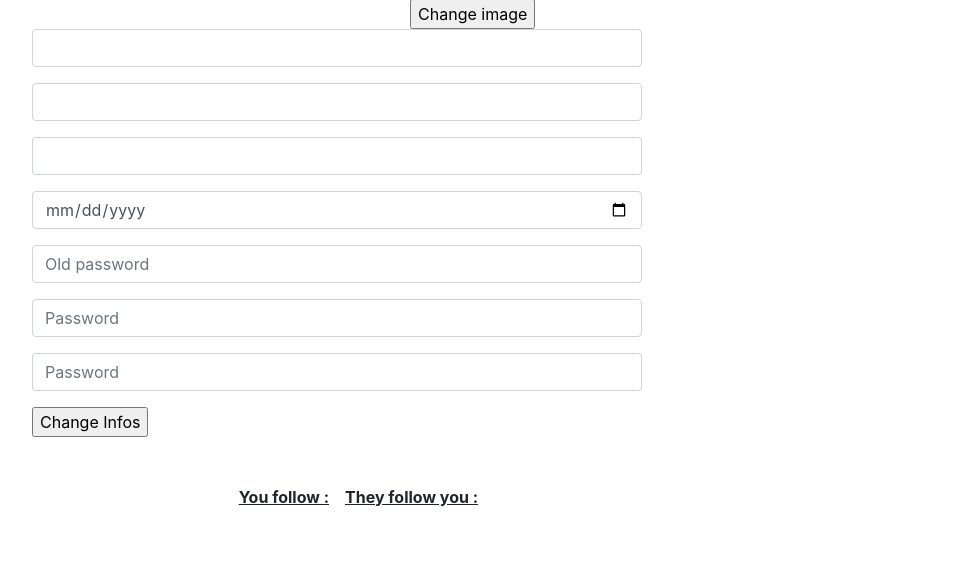
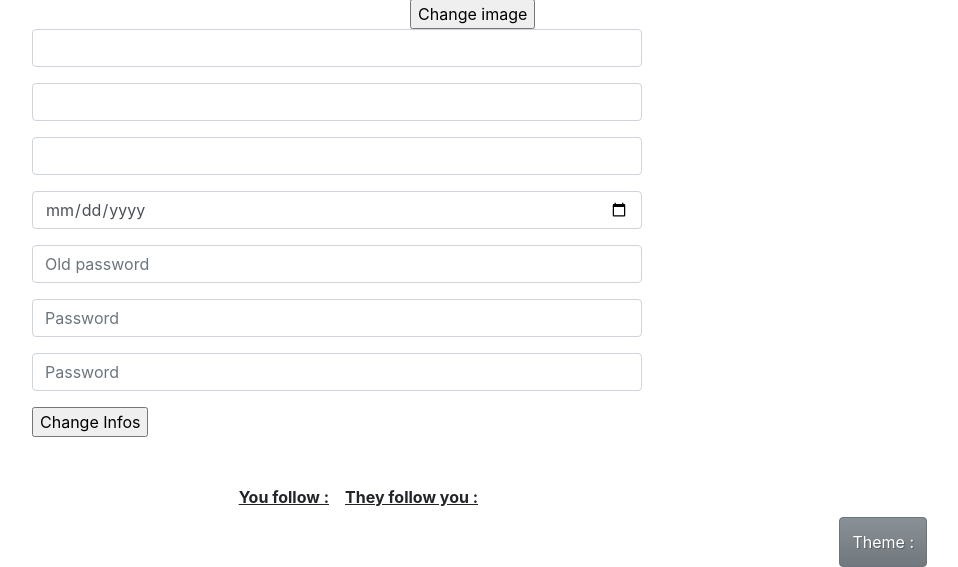
Before and after one commit to DavidDeville/Tweet_Academie, a PHP site: page /profile.php in a window 1280 px wide. Shown: the part 233-800 px from the top of the page, without its empty margins (303-1261 px from the left). Run offline with PHP 8.4, Linux system fonts and the light colour scheme; some libraries are stand-ins or nearby versions.

Commit message:
Added theme button and input file, wip

```diff
--- a/css/display.css
+++ b/css/display.css
@@ -1,3 +1,10 @@
 /*
 ** Stylesheet for structure
 */
+#theme {
+  position:fixed;
+  bottom:0;
+  right:50px;
+  height:50px;
+  float:right;
+}
--- /dev/null
+++ b/js/cookie_theme.js
@@ -0,0 +1,4 @@
+$(document).on('click', '#theme', function()
+{
+
+});
--- /dev/null
+++ b/uploads/uploads.php
@@ -0,0 +1,5 @@
+<?php
+
+
+
+?>
--- a/view/memberbase.htm.twig
+++ b/view/memberbase.htm.twig
@@ -26,4 +26,12 @@
       </ul>
     </div>
   </nav>
+
+  <button id='theme' class='btn btn-secondary align-items-center'>Theme : </button>
+
 {% endblock %}
+
+{% block javascript %}
+  <script src='https://ajax.googleapis.com/ajax/libs/jquery/3.4.1/jquery.min.js'></script>
+  <script src='js/cookie_theme.js'></script>
+{% endblock %}
--- a/view/profile.htm.twig
+++ b/view/profile.htm.twig
@@ -12,7 +12,7 @@
     <img class='mx-auto' src='' alt='Your Profile Picture'>
   </div>
 
-  <form id='uploadimg' class='col-4 mx-auto mt-3'>
+  <form id='uploadimg' class='col-4 mx-auto mt-3' enctype='multipart/form-data'>
     <input id='file' type='file' name='upload'>
     <input id='submitupload' class='float-right' type='submit' name='submitupload' value='Change image'>
   </form>
```
Lines whose indentation alone changed are shown as unchanged.
